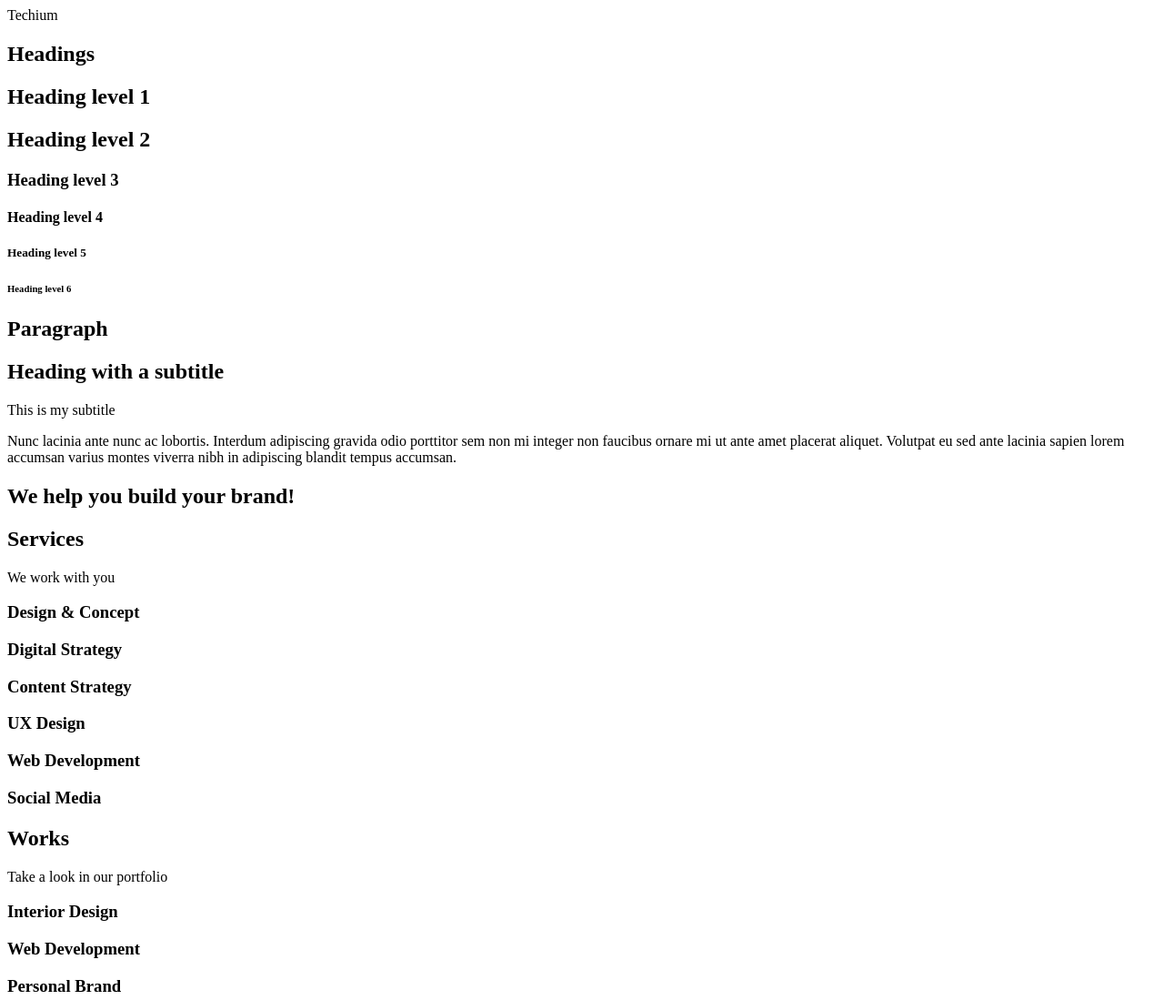
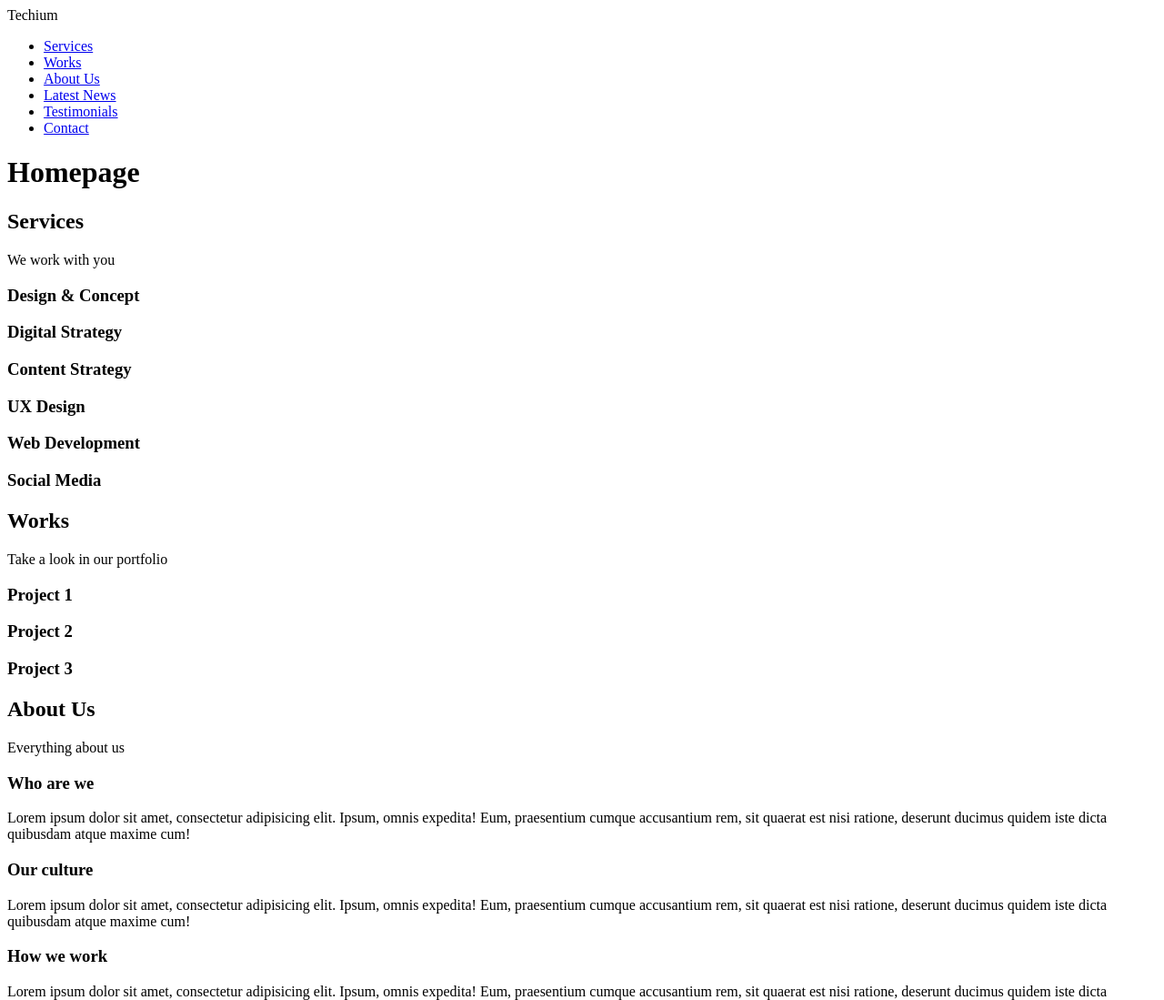
Before and after one commit to gastii11/holbertonschool-web_front_end, a plain HTML site: page html_advanced/16-index.html in a window 1280 px wide. Shown: the top 1099 px of the page at 91% size. Drawn offline with Linux system fonts and the light colour scheme.

Commit message:
ejercicio 16

```diff
--- a/html_advanced/16-index.html
+++ b/html_advanced/16-index.html
@@ -1,67 +1,31 @@
 <!DOCTYPE html>
-<html lang="en" dir="ltr">
+<html lang="en">
   <head>
-    <meta charset="utf-8">
-    <meta
-      name="viewport"
-      content="width=device-width, initial-scale=1.0, viewport-fit=cover"
-    >
-    <title>Styleguide - Techium</title>
-    <meta name="description" content="Techium is a digital agency">
-    <link rel="icon" type="image/x-icon" href="./favicon.ico">
-    <link rel="icon" type="image/png" href="./favicon.png">
+    <meta charset="UTF-8" />
+    <title>Techium</title>
   </head>
-
   <body>
     <header>
       <div>
         <span>Techium</span>
-        <nav></nav>
+        <nav>
+          <ul>
+            <li><a href="#services">Services</a></li>
+            <li><a href="#works">Works</a></li>
+            <li><a href="#about">About Us</a></li>
+            <li><a href="#news">Latest News</a></li>
+            <li><a href="#testimonials">Testimonials</a></li>
+            <li><a href="#contact">Contact</a></li>
+          </ul>
+        </nav>
       </div>
     </header>
 
     <main>
-      <!-- Headings section -->
-      <section>
-        <div>
-          <header>
-            <h2>Headings</h2>
-          </header>
-          <h1>Heading level 1</h1>
-          <h2>Heading level 2</h2>
-          <h3>Heading level 3</h3>
-          <h4>Heading level 4</h4>
-          <h5>Heading level 5</h5>
-          <h6>Heading level 6</h6>
-        </div>
-      </section>
+      <h1>Homepage</h1>
 
-      <!-- Paragraph section -->
-      <section>
-        <div>
-          <header>
-            <h2>Paragraph</h2>
-          </header>
-          <h2>Heading with a subtitle</h2>
-          <p>This is my subtitle</p>
-          <p>
-            Nunc lacinia ante nunc ac lobortis. Interdum adipiscing gravida odio
-            porttitor sem non mi integer non faucibus ornare mi ut ante amet
-            placerat aliquet. Volutpat eu sed ante lacinia sapien lorem accumsan
-            varius montes viverra nibh in adipiscing blandit tempus accumsan.
-          </p>
-        </div>
-      </section>
-
-      <!-- Hero section -->
-      <section>
-        <div>
-          <h2>We help you build your brand!</h2>
-        </div>
-      </section>
-
-      <!-- Services section -->
-      <section>
+      <!-- SERVICES -->
+      <section id="services">
         <div>
           <header>
             <h2>Services</h2>
@@ -78,29 +42,23 @@
         </div>
       </section>
 
-      <!-- Works section -->
-      <section>
+      <!-- WORKS -->
+      <section id="works">
         <div>
           <header>
             <h2>Works</h2>
             <p>Take a look in our portfolio</p>
           </header>
           <div>
-            <article>
-              <h3>Interior Design</h3>
-            </article>
-            <article>
-              <h3>Web Development</h3>
-            </article>
-            <article>
-              <h3>Personal Brand</h3>
-            </article>
+            <h3>Project 1</h3>
+            <h3>Project 2</h3>
+            <h3>Project 3</h3>
           </div>
         </div>
       </section>
 
-      <!-- About Us section -->
-      <section>
+      <!-- ABOUT US -->
+      <section id="about">
         <div>
           <header>
             <h2>About Us</h2>
@@ -114,7 +72,6 @@
               quaerat est nisi ratione, deserunt ducimus quidem iste dicta
               quibusdam atque maxime cum!
             </p>
-
             <h3>Our culture</h3>
             <p>
               Lorem ipsum dolor sit amet, consectetur adipisicing elit. Ipsum,
@@ -122,7 +79,6 @@
               quaerat est nisi ratione, deserunt ducimus quidem iste dicta
               quibusdam atque maxime cum!
             </p>
-
             <h3>How we work</h3>
             <p>
               Lorem ipsum dolor sit amet, consectetur adipisicing elit. Ipsum,
@@ -134,8 +90,8 @@
         </div>
       </section>
 
-      <!-- Latest news section -->
-      <section>
+      <!-- LATEST NEWS -->
+      <section id="news">
         <div>
           <header>
             <h2>Latest news</h2>
@@ -143,30 +99,26 @@
           <div>
             <article>
               <p>Career</p>
-              <h3>Hoc loco tenere se Triarius non potuit.</h3>
+              <h3>News Title 1</h3>
               <p>
                 Lorem ipsum dolor sit amet, consectetur adipiscing elit. Id
                 Sextilius factum negabat. Quo tandem modo? At eum nihili facit;
                 Quae contraria sunt his, malane?
               </p>
             </article>
-
             <article>
               <p>Digital Life</p>
-              <h3>
-                Ut alios omittam, hunc appello, quem ille unum secutus est.
-              </h3>
+              <h3>News Title 2</h3>
               <p>
-                Lorem ipsum dolor sit amet, consectetur adipiscing elit. Tum mihi
-                Piso: Quid ergo? Tum ille: Ain tandem? Non autem hoc: igitur ne
-                illud quidem. Sed quod proximum fuit non vidit. Nos commodius
-                agimus. An nisi populari fama?
+                Lorem ipsum dolor sit amet, consectetur adipiscing elit. Tum
+                mihi Piso: Quid ergo? Tum ille: Ain tandem? Non autem hoc:
+                igitur ne illud quidem. Sed quod proximum fuit non vidit. Nos
+                commodius agimus. An nisi populari fama?
               </p>
             </article>
-
             <article>
               <p>Social</p>
-              <h3>Bestiarum vero nullum iudicium puto.</h3>
+              <h3>News Title 3</h3>
               <p>
                 Lorem ipsum dolor sit amet, consectetur adipiscing elit. Non
                 igitur bene. Quid enim est a Chrysippo praetermissum in Stoicis?
@@ -178,29 +130,22 @@
         </div>
       </section>
 
-      <!-- Testimonials section -->
-      <section>
+      <!-- TESTIMONIALS -->
+      <section id="testimonials">
         <div>
           <header>
             <h2>Testimonials</h2>
             <p>We are more than a digital company</p>
           </header>
           <div>
-            <article>
-              <h3>Testimonial 1</h3>
-            </article>
-            <article>
-              <h3>Testimonial 2</h3>
-            </article>
-            <article>
-              <h3>Testimonial 3</h3>
-            </article>
+            <h3>Testimonial 1</h3>
+            <h3>Testimonial 2</h3>
           </div>
         </div>
       </section>
 
-      <!-- Contact section -->
-      <section>
+      <!-- CONTACT -->
+      <section id="contact">
         <div>
           <header>
             <h2>Contact</h2>
@@ -218,7 +163,9 @@
     </main>
 
     <footer>
-      <div></div>
+      <div>
+        <p>© 2025 Techium. All rights reserved.</p>
+      </div>
     </footer>
   </body>
 </html>
```
